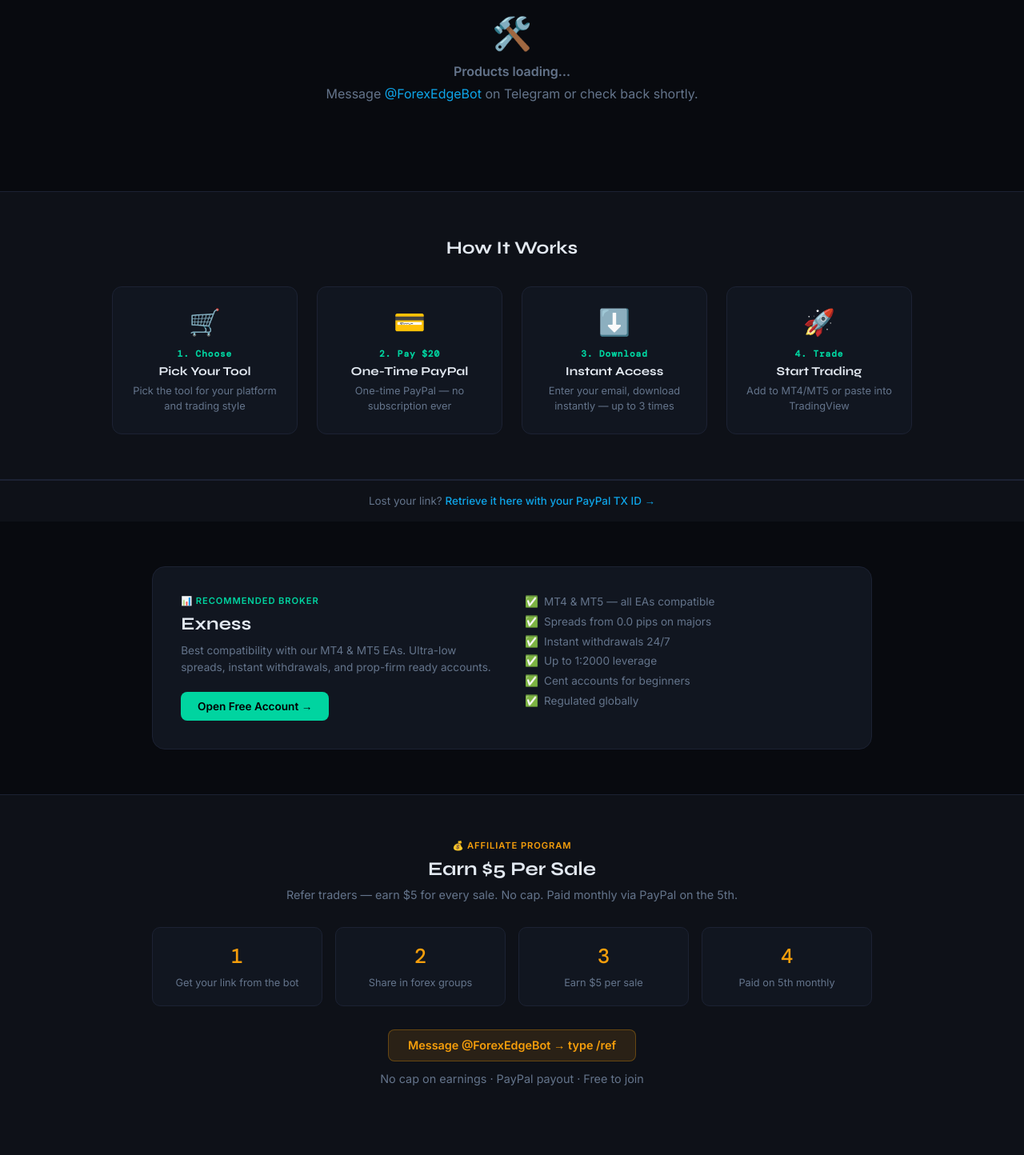
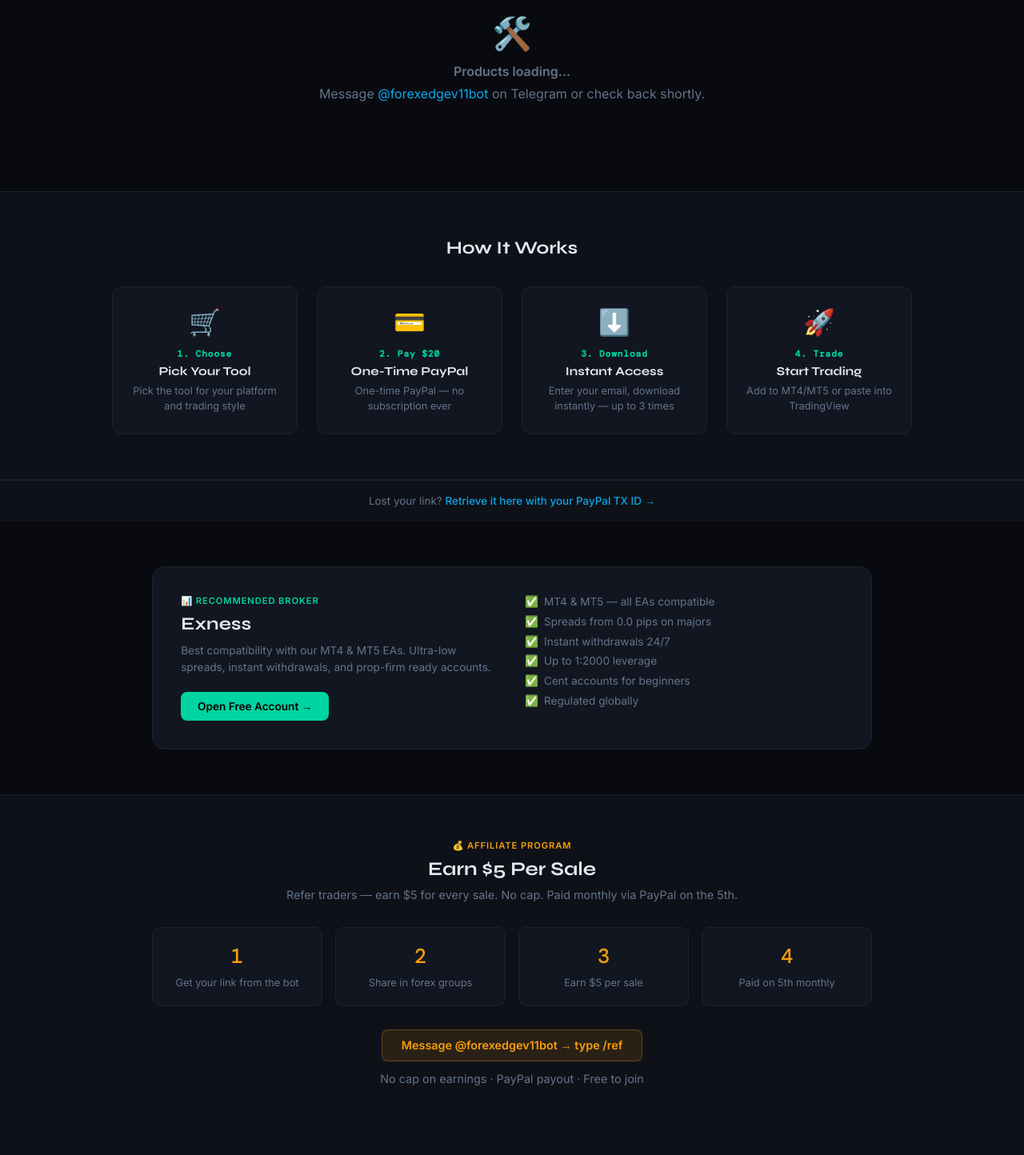
Before and after one commit to morrynet/forexedge-v11, a Flask app: page / in a window 1280 px wide. Shown: the part 849-2293 px from the top of the page at 80% size. Run offline with Flask 3, Linux system fonts and the light colour scheme; data that the repository does not hold is empty; parts of the project's set-up code (start-up, migrations or seed data) failed here and were passed over; some libraries are stand-ins or nearby versions.

Commit message:
Add files via upload

```diff
--- a/templates/store.html
+++ b/templates/store.html
@@ -228,7 +228,7 @@
   <div class="empty">
     <div class="ico">🛠️</div>
     <p><strong>Products loading…</strong></p>
-    <p>Message <a href="https://t.me/ForexEdgeBot">@ForexEdgeBot</a> on Telegram or check back shortly.</p>
+    <p>Message <a href="https://t.me/forexedgev11bot">@forexedgev11bot</a> on Telegram or check back shortly.</p>
   </div>
   {% endif %}
 </div>
@@ -305,7 +305,7 @@
       <div class="aff-step"><div class="n">3</div><p>Earn $5 per sale</p></div>
       <div class="aff-step"><div class="n">4</div><p>Paid on 5th monthly</p></div>
     </div>
-    <a href="https://t.me/ForexEdgeBot" target="_blank" class="aff-cta">Message @ForexEdgeBot → type /ref</a>
+    <a href="https://t.me/forexedgev11bot" target="_blank" class="aff-cta">Message @forexedgev11bot → type /ref</a>
     <p class="aff-note">No cap on earnings · PayPal payout · Free to join</p>
   </div>
 </div>
```
